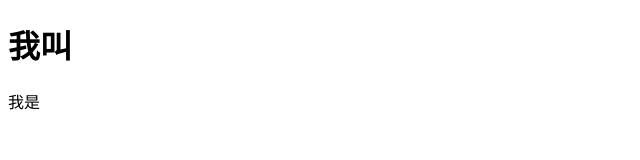
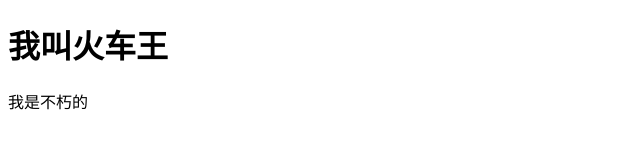
Before and after one commit to xwzxw/blog, a plain HTML site: page index.html in a window 1280 px wide. Shown: the whole page, without its empty margins (0-640 px from the left). Drawn offline with Linux system fonts and the light colour scheme.

Commit message:
又一次

```diff
--- a/index.html
+++ b/index.html
@@ -7,7 +7,7 @@
     <title>我的博客</title>
 </head>
 <body>
-    <h1>我叫</h1>
-    <p>我是</p>
+    <h1>我叫火车王</h1>
+    <p>我是不朽的</p>
 </body>
 </html>
```
